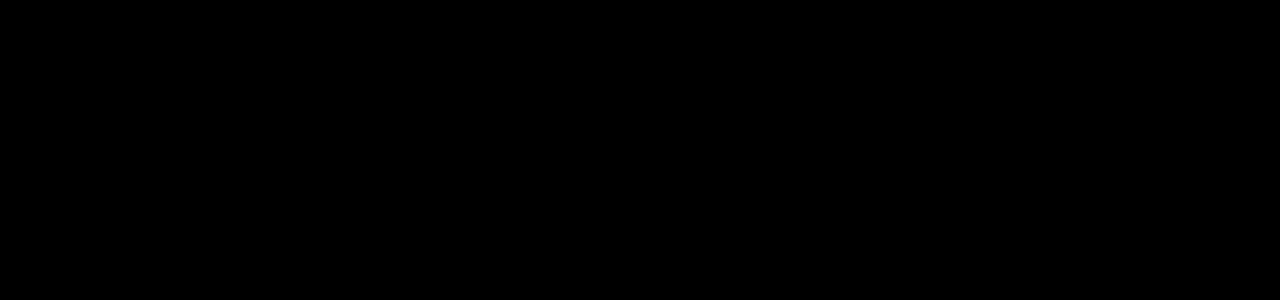
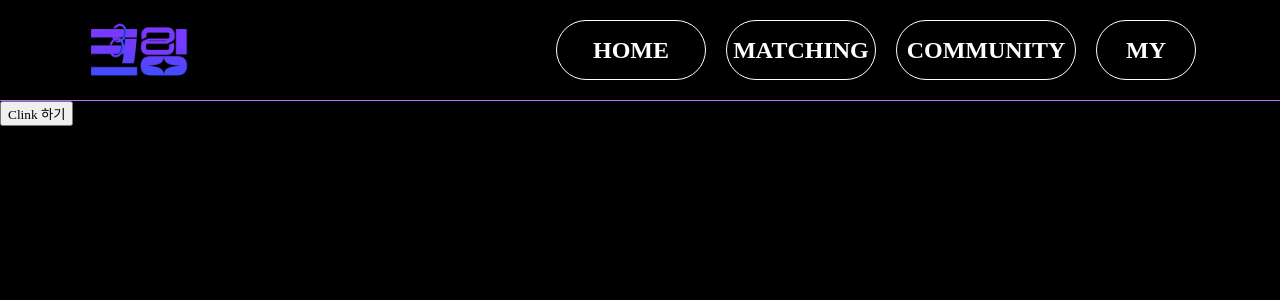
Before and after one commit to s0obang/C-ling, a React (Create React App) app in the folder src/main/frontend/cling/: page /matching in a window 1280 px wide. Before the commit this address had no page. Shown: the top 300 px of the page. Built offline with nearby package versions, Linux system fonts and the light colour scheme; a web font is replaced by a local one.

Commit message:
matching 폴더 추가

```diff
--- a/src/main/frontend/cling/src/App.js
+++ b/src/main/frontend/cling/src/App.js
@@ -3,6 +3,7 @@
 import Checkschool from "./components/contents/signup/checkschool";
 import Main from './components/Main';
 import Create from './components/contents/signup/create';
+import Matching from './components/contents/matching/no_matches';
 
 import './assets/scss/section/base.scss'
 
@@ -13,6 +14,7 @@
                 <Route path='/' element={<Main />} />
                 <Route path='/create' element={<Checkschool />} />
                 <Route path='/create/info' element={<Create />} />
+                <Route path='/matching' element={<Matching />} />
 
             </Routes>
         </BrowserRouter>
--- /dev/null
+++ b/src/main/frontend/cling/src/components/contents/matching/no_matches.jsx
@@ -0,0 +1,21 @@
+import React from 'react'
+import Header from '../../Header'
+
+
+const matching = () => {
+    return (
+
+
+        <div className='matching'>
+
+            <Header></Header>
+
+
+            <form action="post">
+                <input className="btn" type="button" value="Clink 하기" />
+            </form>
+        </div>
+    )
+}
+
+export default matching
```
